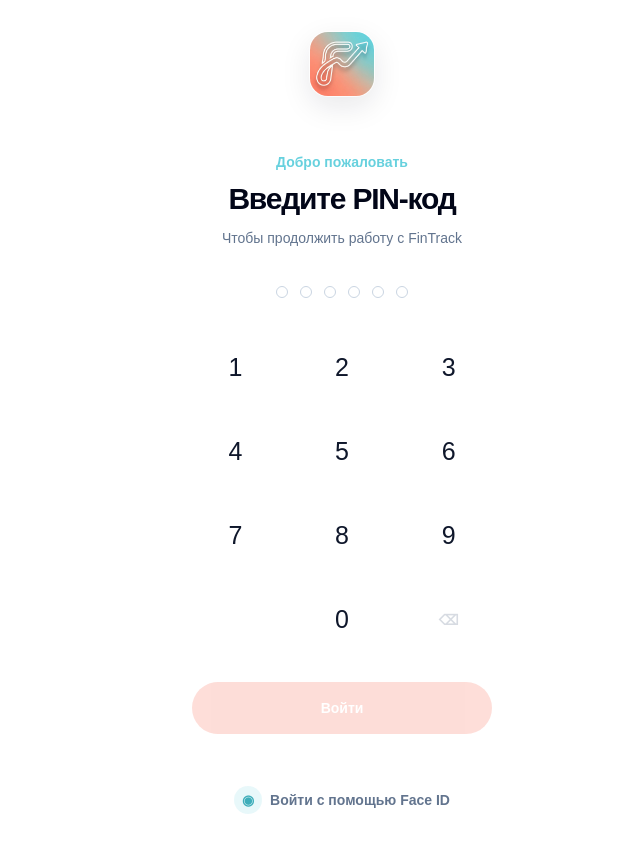
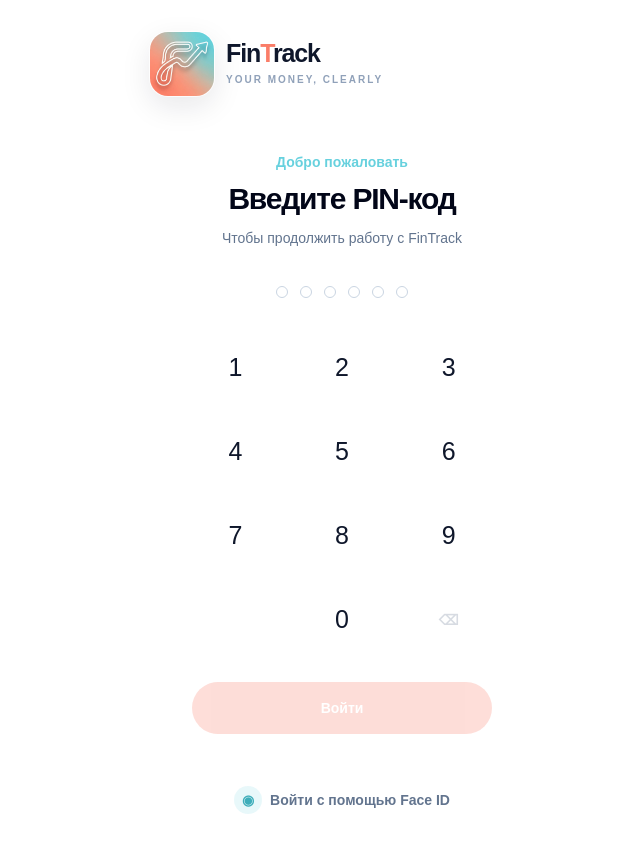
Before and after one commit to samusevvadim24-sys/fintrack, a Next.js app: page / in a window 1280 px wide. Shown: the whole page, without its empty margins (298-938 px from the left). Built offline with nearby package versions, Linux system fonts and the light colour scheme.

Commit message:
Move logo left and add FinTrack wordmark

```diff
--- a/app/page.tsx
+++ b/app/page.tsx
@@ -7,21 +7,19 @@
 
 export default function Home() {
   const [pin, setPin] = useState("");
-
-  function addDigit(digit: string) {
-    if (pin.length < 6) setPin((current) => current + digit);
-  }
-
-  function removeDigit() {
-    setPin((current) => current.slice(0, -1));
-  }
+  const addDigit = (digit: string) => pin.length < 6 && setPin((current) => current + digit);
+  const removeDigit = () => setPin((current) => current.slice(0, -1));
 
   return (
     <main className="min-h-dvh overflow-hidden bg-[radial-gradient(circle_at_15%_5%,rgba(103,209,222,0.22),transparent_30%),radial-gradient(circle_at_90%_12%,rgba(250,125,104,0.20),transparent_32%),#f7f9fa] text-slate-950">
       <div className="mx-auto flex min-h-dvh w-full max-w-md flex-col px-5 pb-7 pt-8 sm:px-8">
-        <header className="flex items-center justify-center">
-          <div className="h-16 w-16 overflow-hidden rounded-[18px] shadow-[0_10px_30px_rgba(15,23,42,0.10)] ring-1 ring-white/80">
+        <header className="flex items-center gap-3">
+          <div className="h-16 w-16 shrink-0 overflow-hidden rounded-[18px] shadow-[0_10px_30px_rgba(15,23,42,0.10)] ring-1 ring-white/80">
             <Image src="/logo.svg" alt="FinTrack" width={1024} height={1024} className="h-full w-full scale-[2.1] object-cover" priority />
+          </div>
+          <div>
+            <div className="text-[25px] font-bold leading-none tracking-[-0.045em] text-slate-900">Fin<span className="text-[#FA7D68]">T</span>rack</div>
+            <div className="mt-1.5 text-[10px] font-semibold uppercase tracking-[0.2em] text-slate-400">Your money, clearly</div>
           </div>
         </header>
 
@@ -33,17 +31,11 @@
           </div>
 
           <div className="my-8 flex h-5 items-center justify-center gap-3" aria-label="Введено символов">
-            {Array.from({ length: 6 }).map((_, index) => (
-              <span key={index} className={`h-3 w-3 rounded-full border transition-all duration-200 ${index < pin.length ? "scale-110 border-[#FA7D68] bg-[#FA7D68] shadow-[0_0_0_4px_rgba(250,125,104,0.12)]" : "border-slate-300 bg-white/50"}`} />
-            ))}
+            {Array.from({ length: 6 }).map((_, index) => <span key={index} className={`h-3 w-3 rounded-full border transition-all duration-200 ${index < pin.length ? "scale-110 border-[#FA7D68] bg-[#FA7D68] shadow-[0_0_0_4px_rgba(250,125,104,0.12)]" : "border-slate-300 bg-white/50"}`} />)}
           </div>
 
           <div className="grid w-full max-w-[300px] grid-cols-3 gap-x-5 gap-y-4">
-            {keys.map((key) => (
-              <button key={key} type="button" onClick={() => addDigit(key)} className="flex h-[68px] items-center justify-center rounded-full border border-white/70 bg-white/35 text-[25px] font-medium text-slate-900 shadow-none backdrop-blur-sm transition hover:bg-white/60 active:scale-95 active:bg-[#67D1DE]/15" aria-label={`Цифра ${key}`}>
-                {key}
-              </button>
-            ))}
+            {keys.map((key) => <button key={key} type="button" onClick={() => addDigit(key)} className="flex h-[68px] items-center justify-center rounded-full border border-white/70 bg-white/35 text-[25px] font-medium text-slate-900 shadow-none backdrop-blur-sm transition hover:bg-white/60 active:scale-95 active:bg-[#67D1DE]/15" aria-label={`Цифра ${key}`}>{key}</button>)}
             <div />
             <button type="button" onClick={() => addDigit("0")} className="flex h-[68px] items-center justify-center rounded-full border border-white/70 bg-white/35 text-[25px] font-medium text-slate-900 shadow-none backdrop-blur-sm transition hover:bg-white/60 active:scale-95 active:bg-[#67D1DE]/15" aria-label="Цифра 0">0</button>
             <button type="button" onClick={removeDigit} disabled={!pin.length} className="flex h-[68px] items-center justify-center rounded-full text-sm font-semibold text-slate-500 transition active:scale-95 disabled:opacity-25" aria-label="Удалить последнюю цифру">⌫</button>
```
